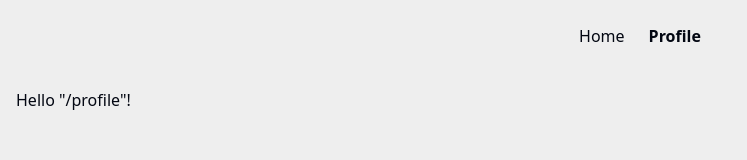
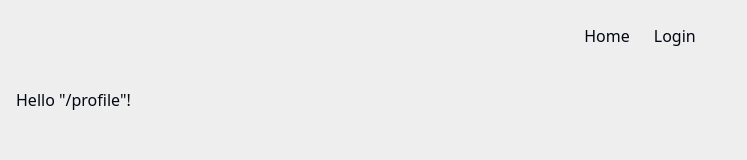
Before and after one commit to yowger/react-products, a React (Vite) app: page /profile in a window 1280 px wide. Shown: the top 160 px of the page, without its empty margins (0-747 px from the left). Built offline with nearby package versions, Linux system fonts and the light colour scheme; no server answers.

Commit message:
added auth0 context, modify nav head

```diff
--- /dev/null
+++ b/src/components/Navigation.tsx
@@ -0,0 +1,49 @@
+import { Link, useRouteContext } from "@tanstack/react-router"
+
+export default function Navigation() {
+    const isAuthenticated = useRouteContext({
+        from: "__root__",
+        select: (context) => context.isAuthenticated,
+    })
+
+    return (
+        <div className="flex items-center justify-center">
+            <ul className="flex p-4 font-medium">
+                <li>
+                    <Link
+                        to="/products"
+                        activeProps={{
+                            className: "font-semibold",
+                        }}
+                        className="block py-2 px-3"
+                    >
+                        Home
+                    </Link>
+                </li>
+                <li>
+                    {isAuthenticated ? (
+                        <Link
+                            to="/profile"
+                            activeProps={{
+                                className: "font-semibold",
+                            }}
+                            className="block py-2 px-3"
+                        >
+                            Profile
+                        </Link>
+                    ) : (
+                        <Link
+                            to="/login"
+                            activeProps={{
+                                className: "font-semibold",
+                            }}
+                            className="block py-2 px-3"
+                        >
+                            Login
+                        </Link>
+                    )}
+                </li>
+            </ul>
+        </div>
+    )
+}
--- a/src/providers/routerProvider.tsx
+++ b/src/providers/routerProvider.tsx
@@ -1,3 +1,4 @@
+import { useAuth0, User } from "@auth0/auth0-react"
 import {
     RouterProvider as RouterProviderLib,
     createBrowserHistory,
@@ -10,6 +11,8 @@ import { queryClient } from "@/providers/queryClientProvider"
 const router = createRouter({
     routeTree,
     context: {
+        user: undefined!,
+        isAuthenticated: false,
         queryClient,
     },
     history: createBrowserHistory(),
@@ -25,5 +28,16 @@ declare module "@tanstack/react-router" {
 }
 
 export default function RouterProvider() {
-    return <RouterProviderLib router={router} />
+    const { user, isAuthenticated, isLoading } = useAuth0()
+
+    if (isLoading) {
+        return <div>Loading...</div>
+    }
+
+    return (
+        <RouterProviderLib
+            router={router}
+            context={{ user, isAuthenticated, queryClient }}
+        />
+    )
 }
--- a/src/routes/(app)/profile.tsx
+++ b/src/routes/(app)/profile.tsx
@@ -1,3 +1,5 @@
+import { useAuth0 } from "@auth0/auth0-react"
+
 import { createFileRoute } from "@tanstack/react-router"
 
 export const Route = createFileRoute("/(app)/profile")({
@@ -5,5 +7,8 @@ export const Route = createFileRoute("/(app)/profile")({
 })
 
 function RouteComponent() {
+    const { user } = useAuth0()
+    console.log("🚀 ~ RouteComponent ~ user:", user)
+
     return <div>Hello "/profile"!</div>
 }
--- a/src/routes/__root.tsx
+++ b/src/routes/__root.tsx
@@ -1,3 +1,4 @@
+import { User } from "@auth0/auth0-react"
 import { TanStackRouterDevtools } from "@tanstack/router-devtools"
 import {
     createRootRouteWithContext,
@@ -10,9 +11,12 @@ import { ReactQueryDevtools } from "@tanstack/react-query-devtools"
 import { QueryClient, useQueryErrorResetBoundary } from "@tanstack/react-query"
 import { useEffect } from "react"
 
+import Navigation from "@/components/Navigation"
 import { Button } from "@/components/ui/button"
 
 export const Route = createRootRouteWithContext<{
+    user: User
+    isAuthenticated: boolean
     queryClient: QueryClient
 }>()({
     component: Root,
@@ -24,10 +28,8 @@ function Root() {
     return (
         <>
             <Navigation />
-            <div className="p-4">
-                <div className="flex flex-col mx-auto max-w-7xl">
-                    <Outlet />
-                </div>
+            <div className="p-4 flex flex-col mx-auto max-w-7xl">
+                <Outlet />
             </div>
             <ReactQueryDevtools buttonPosition="top-right" />
             <TanStackRouterDevtools position="bottom-right" />
@@ -65,34 +67,3 @@ function ErrorComponent(_props: ErrorComponentProps) {
         </div>
     )
 }
-
-function Navigation() {
-    return (
-        <div className="flex items-center justify-center">
-            <ul className="flex p-4 font-medium">
-                <li>
-                    <Link
-                        to="/products"
-                        activeProps={{
-                            className: "font-semibold",
-                        }}
-                        className="block py-2 px-3"
-                    >
-                        Home
-                    </Link>
-                </li>
-                <li>
-                    <Link
-                        to="/profile"
-                        activeProps={{
-                            className: "font-semibold",
-                        }}
-                        className="block py-2 px-3"
-                    >
-                        Profile
-                    </Link>
-                </li>
-            </ul>
-        </div>
-    )
-}
```
